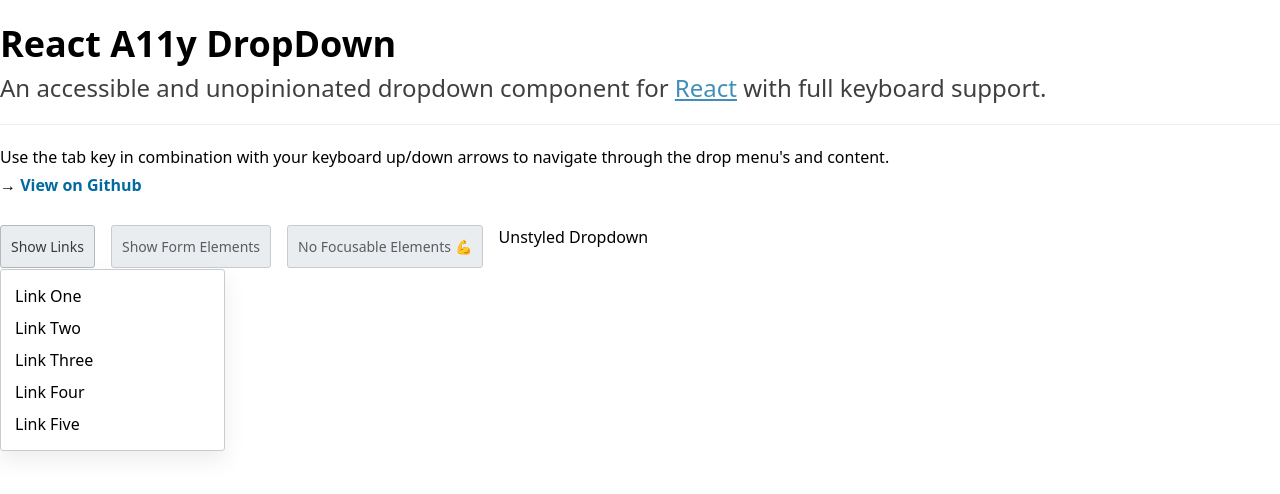
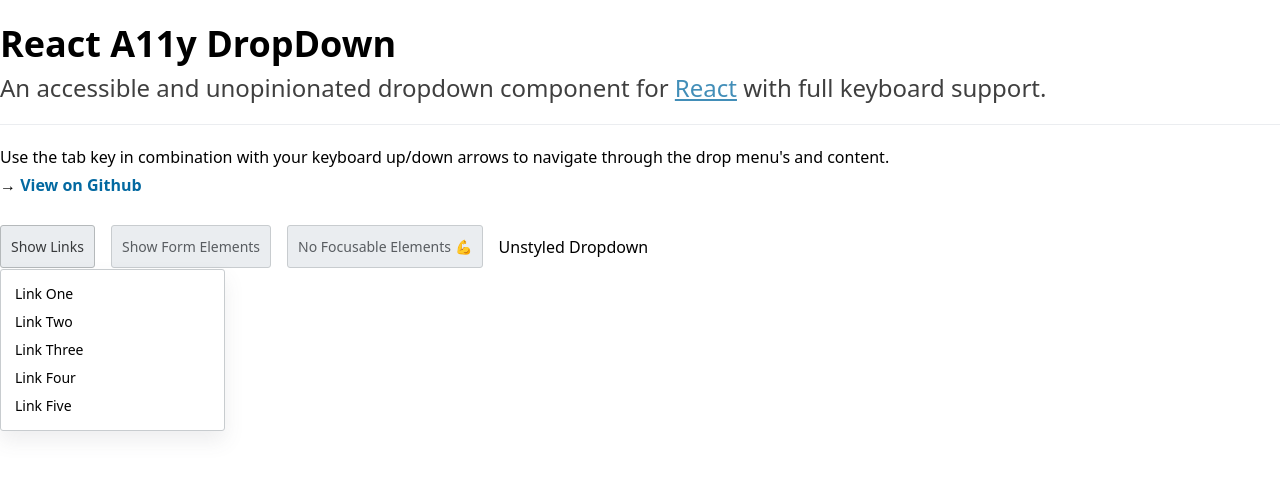
Before and after one commit to dcooney/react-a11y-dropdown, a React (Create React App) app: page / in a window 1280 px wide. Both pictures are taken after a click on the button "Show Links". Shown: the top 494 px of the page. Built offline with nearby package versions, Linux system fonts and the light colour scheme.

Commit message:
Updated dependancies and CSS styling

```diff
--- a/src/App.js
+++ b/src/App.js
@@ -8,7 +8,7 @@ export default function App() {
    return (
       <div className="container mx-auto">
          <Intro />
-         <div className="flex flex-nowrap gap-4 self-start text-md">
+         <div className="flex flex-nowrap items-center gap-4 self-start text-md">
             <DropDown
                id="my-dropdown"
                label="Show Links"
--- a/src/components/MenuOne.js
+++ b/src/components/MenuOne.js
@@ -1,6 +1,6 @@
 export default function MenuOne() {
    return (
-      <ul>
+      <ul className="text-sm">
          <li>
             <a href="#" className="block w-full text-left p-1 hover:underline">
                Link One
--- a/src/components/MenuThree.js
+++ b/src/components/MenuThree.js
@@ -1,6 +1,6 @@
 export default function MenuThree() {
    return (
-      <div className="p-2">
+      <div className="p-2 text-sm">
          <h4 className="font-bold text-lg mb-1">Heading Text</h4>
          <p className="text-sm">
             This dropdown has no interections or focuable elements. It can be
--- a/src/components/MenuTwo.js
+++ b/src/components/MenuTwo.js
@@ -1,7 +1,8 @@
 export default function MenuTwo() {
    return (
       <div>
-         <ul className="mb-2">
+         <h3 className="mb-1 text-lg font-bold p-1 border-b">Menu Items</h3>
+         <ul className="mb-2 text-sm py-2">
             <li>
                <button className="w-full text-left p-1 hover:underline">
                   Item One
@@ -18,7 +19,7 @@ export default function MenuTwo() {
                </button>
             </li>
          </ul>
-         <div className="mt-3 p-3 bg-gray-100 rounded-sm border">
+         <div className="p-3 bg-gray-100 rounded-sm border">
             <label
                htmlFor="input"
                className="block uppercase font-bold text-xs m-0 mb-2"
```
Also changed, not shown: package.json (+2 -5 lines), 4 other files (tests, documents, lock files or other folders).
